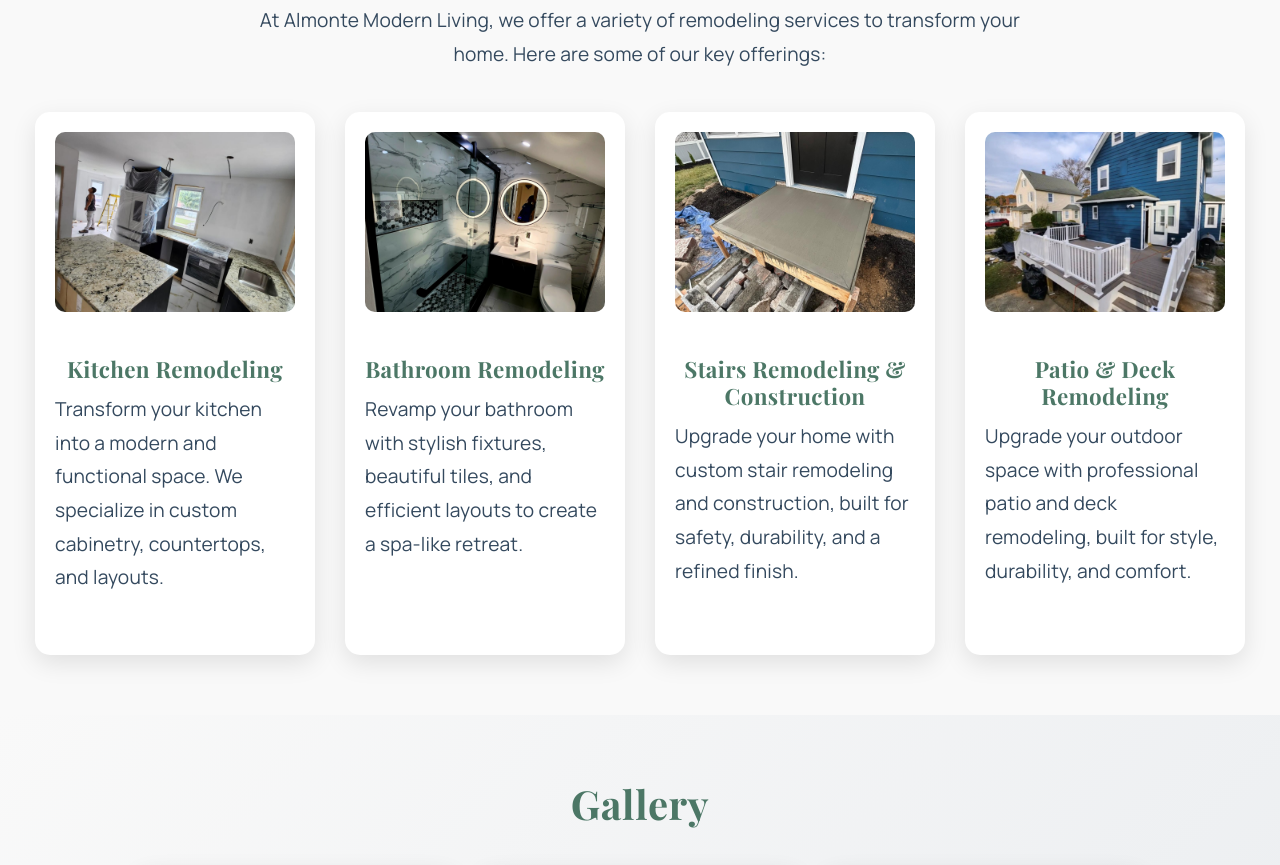
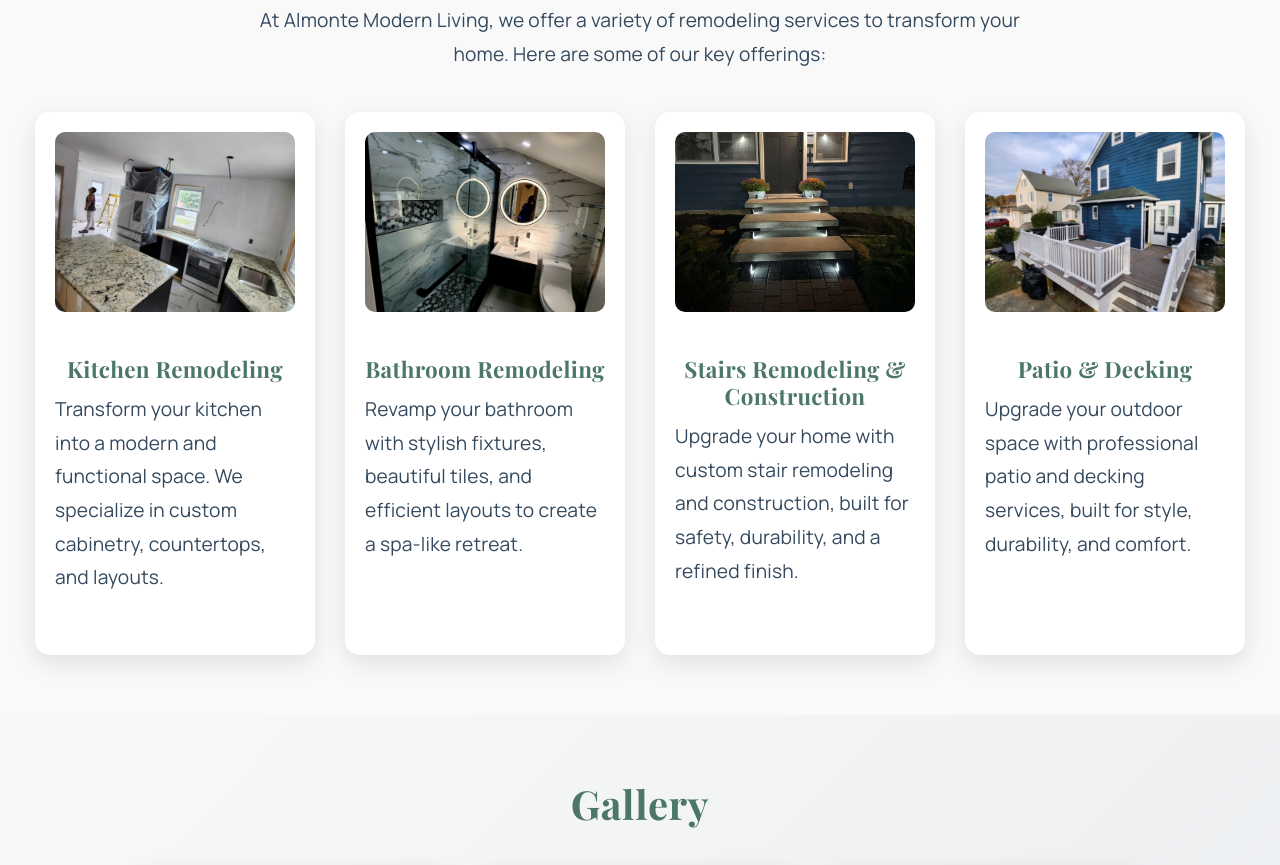
Before and after one commit to Junior21-12-98/AlmonteML, a plain HTML site: page index.html in a window 1280 px wide. Shown: the part 1609-2474 px from the top of the page. Drawn offline with nearby package versions, Linux system fonts and the light colour scheme.

Commit message:
Update service wording and stairs media assets

```diff
--- a/index.html
+++ b/index.html
@@ -3,7 +3,7 @@
 <head>
     <meta charset="UTF-8">
     <meta name="viewport" content="width=device-width, initial-scale=1.0">
-    <meta name="description" content="Almonte Modern Living offers expert home remodeling services including kitchen and bathroom renovations, interior design, and patio and deck remodeling. Transform your space with our professional team.">
+    <meta name="description" content="Almonte Modern Living offers expert home remodeling services including kitchen and bathroom renovations, interior design, and patio and decking. Transform your space with our professional team.">
     <meta name="keywords" content="home remodeling, kitchen renovation, bathroom remodeling, interior design, patio remodeling, deck remodeling, Almonte Modern Living">
     <meta name="author" content="Almonte Modern Living">
     <title>Almonte Modern Living - Expert Home Remodeling & Interior Design Services</title>
@@ -84,20 +84,20 @@
                 <p data-i18n="services.bathroom.desc">Revamp your bathroom with stylish fixtures, beautiful tiles, and efficient layouts to create a spa-like retreat.</p>
             </div>
             <div class="service-card">
-                <img src="multi-media/outsideStairs4.jpeg" alt="Stairs Remodeling &amp; Construction">
+                <img src="multi-media/outsideStairs5.jpeg" alt="Stairs Remodeling &amp; Construction">
                 <h3 data-i18n="services.interior.title">Stairs Remodeling &amp; Construction</h3>
                 <p data-i18n="services.interior.desc">Upgrade your home with custom stair remodeling and construction, built for safety, durability, and a refined finish.</p>
             </div>
             <div class="service-card">
                 <!--
-                <video autoplay muted loop playsinline preload="metadata" poster="multi-media/backyard.png" aria-label="Patio and deck remodeling video preview">
+                <video autoplay muted loop playsinline preload="metadata" poster="multi-media/backyard.png" aria-label="Patio and decking video preview">
                     <source src="multi-media/BACKYARD.mp4" type="video/mp4">
                     Your browser does not support the video tag.
                 </video>
                 -->
-                <img src="multi-media/DECK9.jpeg" alt="Patio and Deck Remodeling">
-                <h3 data-i18n="services.garden.title">Patio &amp; Deck Remodeling</h3>
-                <p data-i18n="services.garden.desc">Upgrade your outdoor space with professional patio and deck remodeling, built for style, durability, and comfort.</p>
+                <img src="multi-media/DECK9.jpeg" alt="Patio and Decking">
+                <h3 data-i18n="services.garden.title">Patio &amp; Decking</h3>
+                <p data-i18n="services.garden.desc">Upgrade your outdoor space with professional patio and decking services, built for style, durability, and comfort.</p>
             </div>
         </div>
     </section>
--- a/main.js
+++ b/main.js
@@ -153,8 +153,8 @@ document.addEventListener("DOMContentLoaded", () => {
             'services.bathroom.desc': 'Revamp your bathroom with stylish fixtures, beautiful tiles, and efficient layouts to create a spa-like retreat.',
             'services.interior.title': 'Stairs Remodeling & Construction',
             'services.interior.desc': 'Upgrade your home with custom stair remodeling and construction, built for safety, durability, and a refined finish.',
-            'services.garden.title': 'Patio & Deck Remodeling',
-            'services.garden.desc': 'Upgrade your outdoor space with professional patio and deck remodeling, built for style, durability, and comfort.',
+            'services.garden.title': 'Patio & Decking',
+            'services.garden.desc': 'Upgrade your outdoor space with professional patio and decking services, built for style, durability, and comfort.',
             'gallery.title': 'Gallery',
             'contact.title': 'Contact Us',
             'contact.subtitle': 'Get in touch for a free consultation!',
```
Also changed, not shown: multi-media/outsideStairs5.jpeg (added), multi-media/outsideStairs6.jpeg (added).
